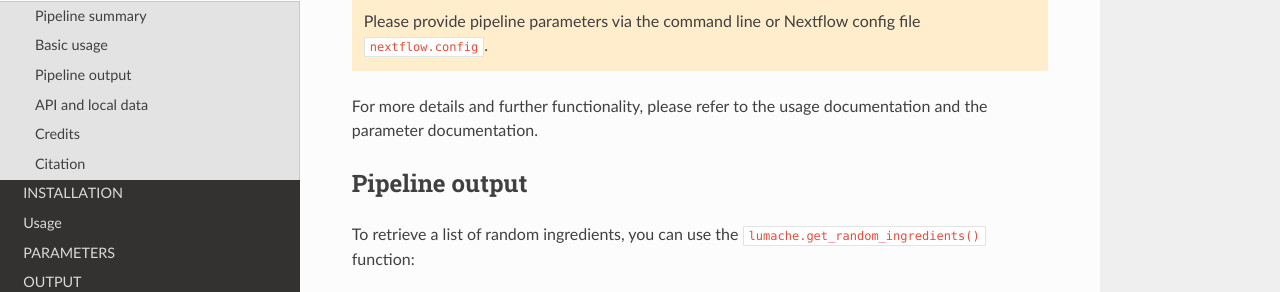
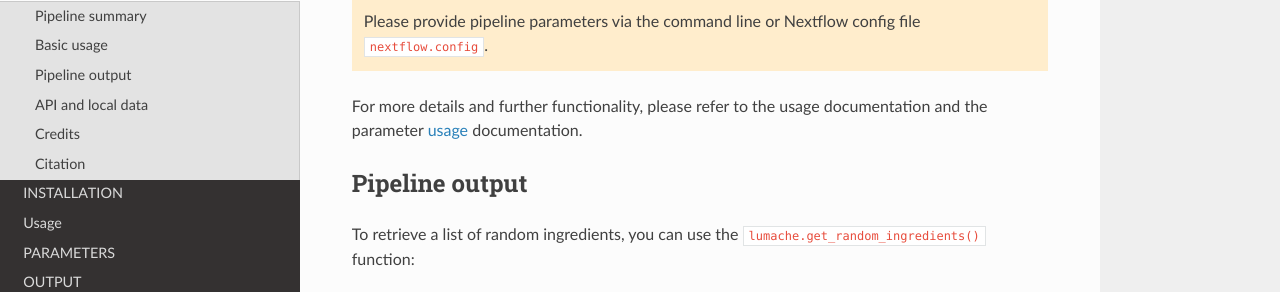
Before and after one commit to matiasWanntorp/sieve-doc, a Sphinx documentation site: the page built from docs/source/introduction.rst, in a window 1280 px wide and 900 px high, scrolled down 843 px, cut to the strip 161-453 px from the top of the window. Built offline with Sphinx 7.4.7 and the Read the Docs theme 2.0.0, drawn with Linux system fonts in a browser that asks for light colours.

Commit message:
Update introduction.rst

```diff
--- a/docs/source/introduction.rst
+++ b/docs/source/introduction.rst
@@ -40,7 +40,7 @@ Basic usage
 
    Please provide pipeline parameters via the command line or Nextflow config file ``nextflow.config``.
 
-For more details and further functionality, please refer to the usage documentation and the parameter documentation.
+For more details and further functionality, please refer to the usage documentation and the parameter :doc:`usage <usage>` documentation.
 
 Pipeline output
 ---------------
```
